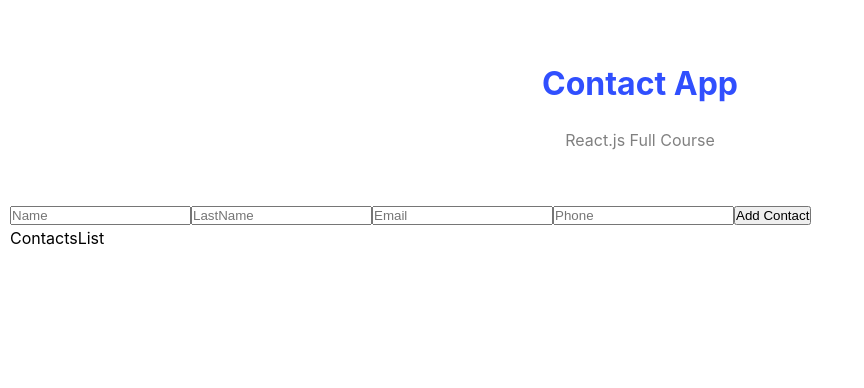
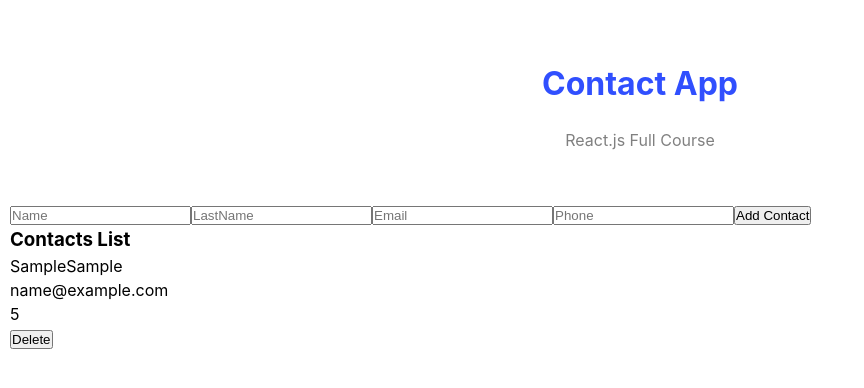
Before and after one commit to Rezam496/Contact-App, a React (Vite) app: page / in a window 1280 px wide. Both pictures are taken after typing "Sample", "Sample", "name@example.com", "5" into the empty fields and a click on the button "Add Contact". Shown: the top 388 px of the page, without its empty margins (0-864 px from the left). Built offline with nearby package versions, Linux system fonts and the light colour scheme.

Commit message:
Displey the contact list and add the UUID library to the project.

```diff
--- a/package.json
+++ b/package.json
@@ -11,7 +11,8 @@
   },
   "dependencies": {
     "react": "^19.0.0",
-    "react-dom": "^19.0.0"
+    "react-dom": "^19.0.0",
+    "uuid": "^11.0.5"
   },
   "devDependencies": {
     "@eslint/js": "^9.19.0",
--- a/src/components/Contacts.jsx
+++ b/src/components/Contacts.jsx
@@ -1,10 +1,11 @@
 import React, { useState } from 'react';
 import inputs from '../constants/inputs';
 import ContactsList from './ContactsList';
+import { v4 } from 'uuid';
 
 function Contacts() {
 
-    const [contact , setContact]=useState({name:"",lastName:"",email:"",phone:""});
+    const [contact , setContact]=useState({id:"",name:"",lastName:"",email:"",phone:""});
     const [contacts , setContacts]=useState([]);
     const [alert , setAlert]=useState("");
 
@@ -19,7 +20,8 @@ function Contacts() {
             setAlert("please enter valid data!");
             return;
         }
-        setContacts((contacts)=>([...contacts,contact]));
+        const newContact={...contact,id:v4()};
+        setContacts((contacts)=>([...contacts,newContact]));
         setContact({name:"",lastName:"",email:"",phone:""});
         setAlert("")
     }
--- a/src/components/ContactsList.jsx
+++ b/src/components/ContactsList.jsx
@@ -1,8 +1,22 @@
 import React from 'react'
 
-function ContactsList(props) {
+function ContactsList({contacts}) {
   return (
-    <div>ContactsList</div>
+    <div>
+      <h3>Contacts List</h3>
+      {contacts.length?(
+      <ul>
+        {contacts.map(contact=>
+        <li key={contact.id}>
+          <p>{contact.name}{contact.lastName}</p>
+          <p>{contact.email}</p>
+          <p>{contact.phone}</p>
+          <button>Delete</button>
+        </li>)}
+      </ul>):(
+        <p>No contacts yet!</p>
+      )}
+    </div>
   )
 }
 
```
Also changed, not shown: 1 other file (tests, documents, lock files or other folders).
